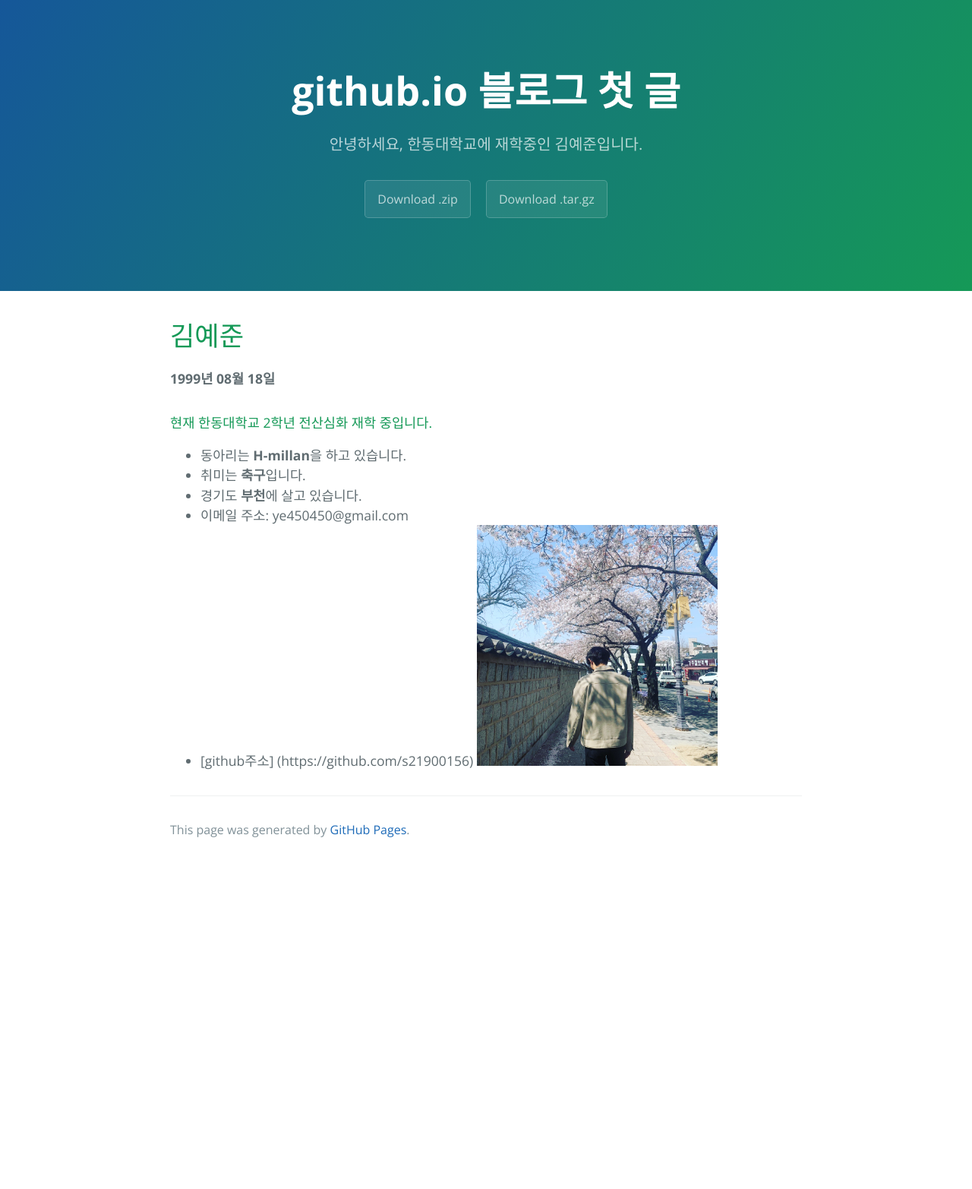
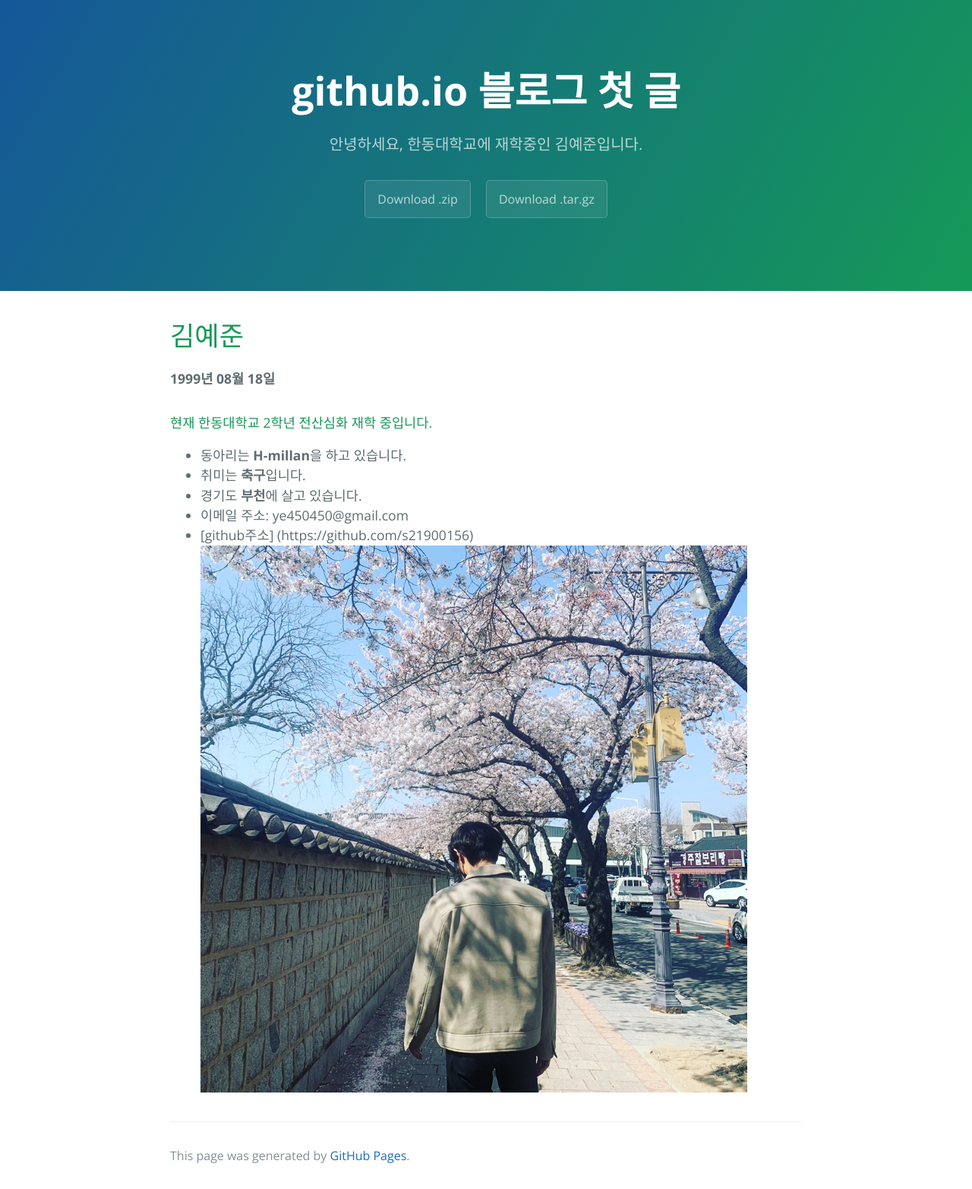
Before and after one commit to s21900156/s21900156.github.io, a Jekyll site: the page built from post.md, in a window 1280 px wide. Shown: the whole page at 76% size. Built offline with Jekyll 4.4.1, drawn with Linux system fonts in a browser that asks for light colours; before the commit the page ends 1136 px from its top, so only the background shows below that.

Commit message:
Update post.md

```diff
--- a/post.md
+++ b/post.md
@@ -17,4 +17,4 @@ last_modified_at: 2022-05-01 T08:06:00-05:00
 + 경기도 **부천**에 살고 있습니다.
 + 이메일 주소: ye450450@gmail.com
 + [github주소]  (https://github.com/s21900156)
-<img src="봄사진.jpg" style="zoom: 33%;" />
+<img src="봄사진.jpg" style="zoom: 75%;" />
```
